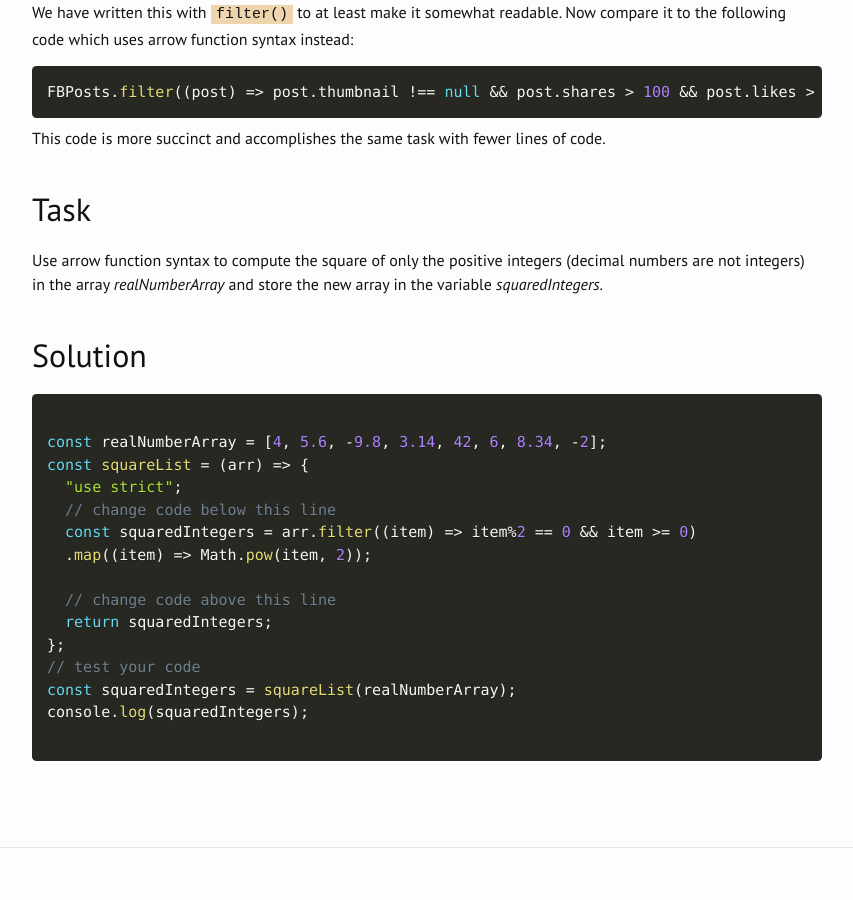
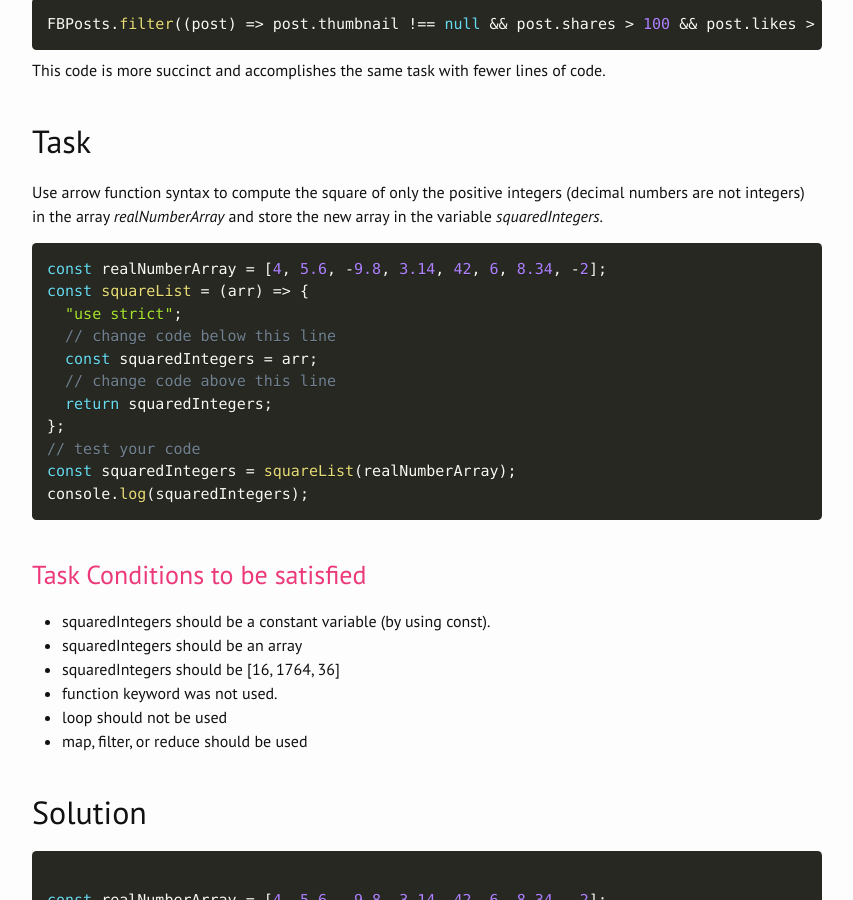
Before and after one commit to dumpofmemory/dumpofmemory.github.io, a Jekyll site: the page built from _posts/2018-12-24-ES6-Write-Higher-Order-Arrow-Functions.md, in a window 1280 px wide and 900 px high, scrolled down 855 px. Shown: the whole window, without its empty margins (213-1066 px from the left). Built offline with Jekyll 4.4.1, drawn with Linux system fonts in a browser that asks for light colours; nearby versions of some CDN libraries.

````diff
--- a/_posts/2018-12-24-ES6-Write-Higher-Order-Arrow-Functions.md
+++ b/_posts/2018-12-24-ES6-Write-Higher-Order-Arrow-Functions.md
@@ -24,6 +23,27 @@
 ## Task
 Use arrow function syntax to compute the square of only the positive integers (decimal numbers are not integers) in the array *realNumberArray* and store the new array in the variable *squaredIntegers*.
 
+```js
+const realNumberArray = [4, 5.6, -9.8, 3.14, 42, 6, 8.34, -2];
+const squareList = (arr) => {
+  "use strict";
+  // change code below this line
+  const squaredIntegers = arr;
+  // change code above this line
+  return squaredIntegers;
+};
+// test your code
+const squaredIntegers = squareList(realNumberArray);
+console.log(squaredIntegers);
+```
+
+### Task Conditions to be satisfied
+- squaredIntegers should be a constant variable (by using const).
+- squaredIntegers should be an array
+- squaredIntegers should be [16, 1764, 36]
+- function keyword was not used.
+- loop should not be used
+- map, filter, or reduce should be used
 
 
 ## Solution
````
Also changed, not shown: other parts of _posts/2018-12-24-ES6-Write-Higher-Order-Arrow-Functions.md (+0 -1 lines), _posts/2018-12-25-Template-Literals.md (added, +108 -0 lines), _posts/yyyy-mm-dd-template.md (+0 -5 lines).
